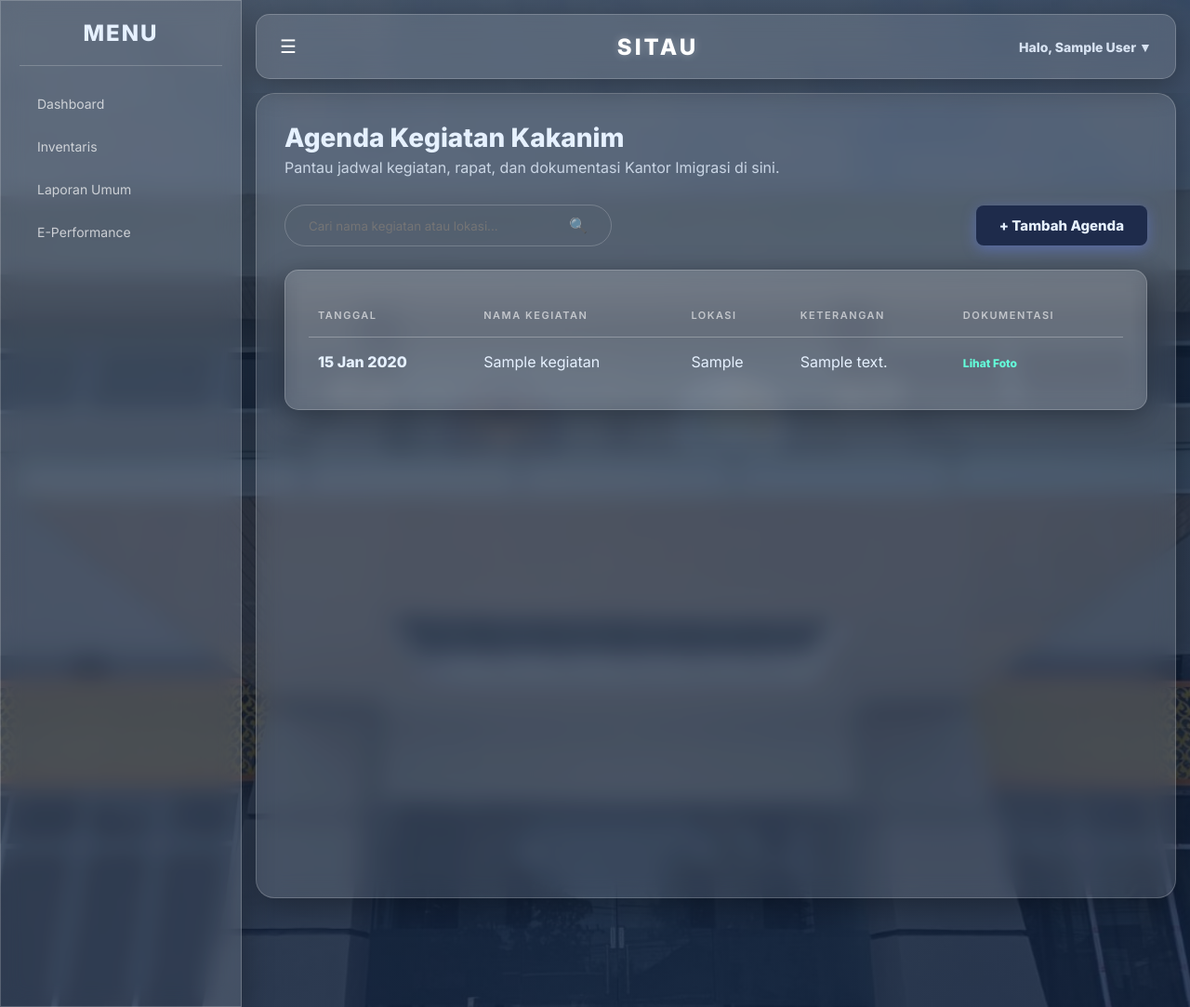
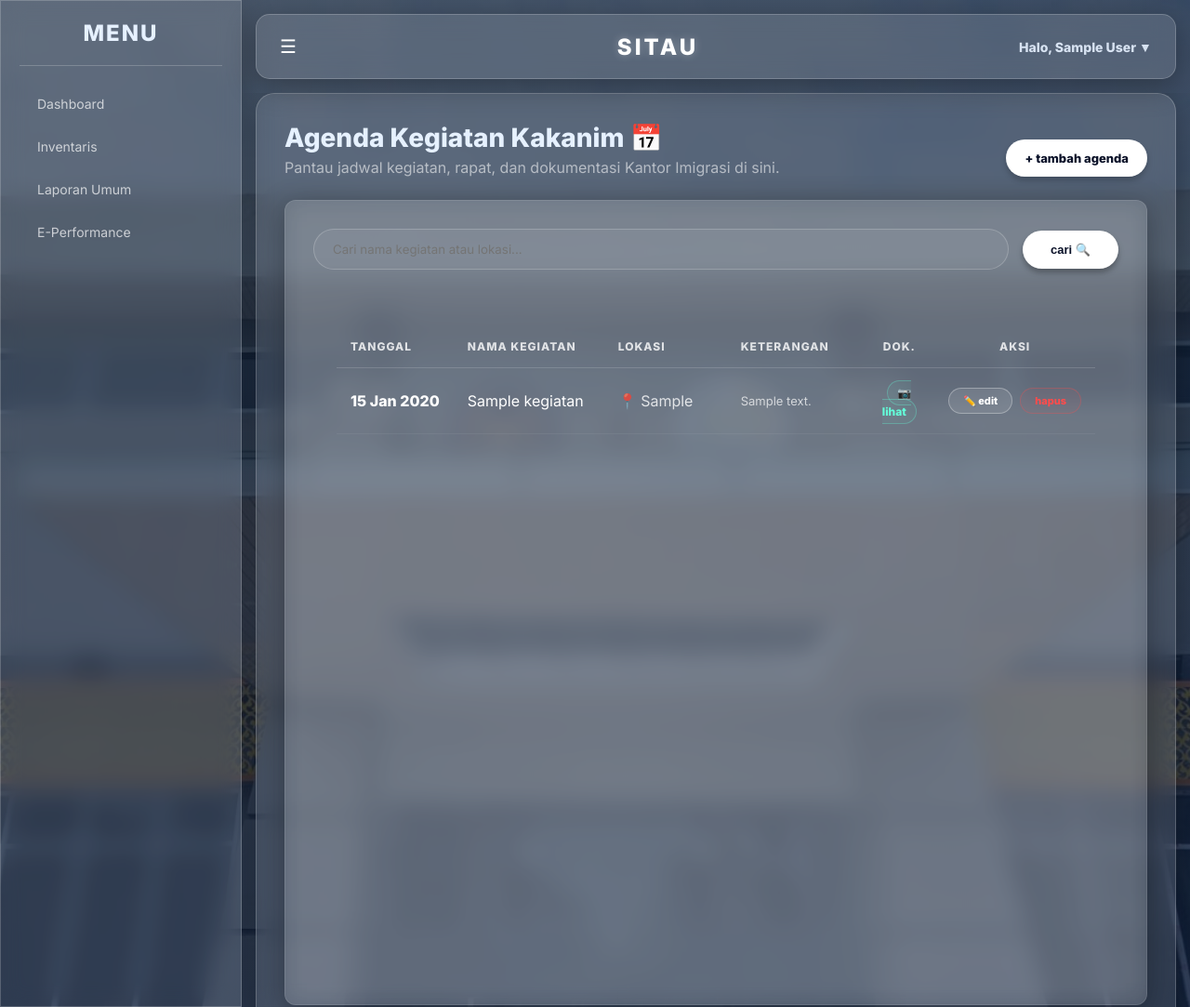
Before and after one commit to rehanzhaky/website, a PHP site: page /agenda_kegiatan.php in a window 1280 px wide. Shown: the whole page at 93% size. Run offline with PHP 8.4, Linux system fonts and the light colour scheme; the visitor is signed in with stand-in values (Sample User, id 1); tables that the repository leaves empty or names only in its code hold one stand-in row (values such as "Sample post").

Commit message:
essential done

```diff
--- a/agenda_kegiatan.php
+++ b/agenda_kegiatan.php
@@ -1,10 +1,18 @@
 <?php
-session_start();
+@session_start(); // Jurus senyap anti-notice PHP!
 if (!isset($_SESSION['user_id'])) {
     header("Location: login.php");
     exit;
 }
+
 require_once 'config/koneksi.php';
+
+// ========================================================
+// LOGIKA HAK AKSES (Cek siapa yang boleh Edit/Hapus)
+// ========================================================
+$role_saat_ini = strtolower($_SESSION['role'] ?? '');
+// Tambahkan role yang berhak ngelola agenda di array ini
+$bisa_edit = in_array($role_saat_ini, ['admin_utama', 'tu_keuangan', 'admin']);
 
 $search = $_GET['cari'] ?? '';
 $sql = "SELECT * FROM agenda_kegiatan WHERE nama_kegiatan LIKE :search OR lokasi LIKE :search ORDER BY tanggal DESC";
@@ -12,63 +20,102 @@ $stmt = $pdo->prepare($sql);
 $stmt->execute(['search' => "%$search%"]);
 $data_agenda = $stmt->fetchAll();
 
+// Panggil header di bawah biar aman
 include 'layouts/header.php';
 include 'layouts/navbar.php';
 ?>
 
-<div class="dashboard-header">
-    <h2>Agenda Kegiatan Kakanim</h2>
-    <p>Pantau jadwal kegiatan, rapat, dan dokumentasi Kantor Imigrasi di sini.</p>
+<div class="dashboard-header" style="display: flex; justify-content: space-between; align-items: flex-end; margin-bottom: 25px;">
+    <div>
+        <h2>Agenda Kegiatan Kakanim 📅</h2>
+        <p style="color: rgba(255,255,255,0.7);">Pantau jadwal kegiatan, rapat, dan dokumentasi Kantor Imigrasi di sini.</p>
     </div>
 
-<div style="display: flex; justify-content: space-between; align-items: center; flex-wrap: wrap; gap: 15px; margin-bottom: 25px;">
+    <?php if ($bisa_edit): ?>
+        <a href="tambah_agenda.php" style="padding: 12px 20px; width: auto; font-size: 13px; background: #ffffff; color: #0a1128; text-decoration: none; border-radius: 30px; font-weight: bold; box-shadow: 0 4px 6px rgba(0,0,0,0.2);">
+            + tambah agenda
+        </a>
+    <?php endif; ?>
+</div>
 
-    <form method="GET" action="" class="search-invisible">
-        <input type="text" name="cari" value="<?= htmlspecialchars($search) ?>" placeholder="Cari nama kegiatan atau lokasi...">
-        <button type="submit" title="Cari">🔍</button>
+<div class="glass panel-utama" style="padding: 30px; border-radius: 12px; border: 1px solid rgba(255,255,255,0.1);">
+
+    <form method="GET" action="" style="margin-bottom: 35px;">
+        <div style="display: flex; align-items: center; gap: 15px;">
+            <div style="flex: 1;">
+                <input type="text" name="cari" class="input-full-width" value="<?= htmlspecialchars($search) ?>" placeholder="Cari nama kegiatan atau lokasi..." style="background: rgba(255,255,255,0.05); border: 1px solid rgba(255,255,255,0.2); color: #fff; padding: 13px 20px; border-radius: 30px; box-sizing: border-box;">
+            </div>
+            <div>
+                <button type="submit" style="padding: 13px 30px; background: #ffffff; color: #0a1128; border: none; border-radius: 30px; font-weight: bold; cursor: pointer; text-transform: lowercase; font-size: 13px; box-shadow: 0 4px 6px rgba(0,0,0,0.3);">
+                    cari 🔍
+                </button>
+            </div>
+        </div>
     </form>
 
-    <a href="tambah_agenda.php" class="btn-shortcut" style="width: auto; padding: 12px 25px;">+ Tambah Agenda</a>
+    <div class="panel-tabel" style="overflow-x: auto;">
+        <table class="table-minimal" style="width: 100%; border-collapse: collapse; text-align: left;">
+            <thead>
+                <tr style="border-bottom: 1px solid rgba(255,255,255,0.2);">
+                    <th style="padding: 15px; color: rgba(255,255,255,0.8); font-size: 12px; font-weight: bold; letter-spacing: 1px; text-transform: uppercase; width: 15%;">TANGGAL</th>
+                    <th style="padding: 15px; color: rgba(255,255,255,0.8); font-size: 12px; font-weight: bold; letter-spacing: 1px; text-transform: uppercase; width: 25%;">NAMA KEGIATAN</th>
+                    <th style="padding: 15px; color: rgba(255,255,255,0.8); font-size: 12px; font-weight: bold; letter-spacing: 1px; text-transform: uppercase; width: 20%;">LOKASI</th>
+                    <th style="padding: 15px; color: rgba(255,255,255,0.8); font-size: 12px; font-weight: bold; letter-spacing: 1px; text-transform: uppercase; width: 20%;">KETERANGAN</th>
+                    <th style="text-align: center; padding: 15px; color: rgba(255,255,255,0.8); font-size: 12px; font-weight: bold; letter-spacing: 1px; text-transform: uppercase; width: 10%;">DOK.</th>
 
-</div>
-
-<div class="panel-tabel glass">
-    <table class="table-minimal">
-        <thead>
-            <tr>
-                <th>Tanggal</th>
-                <th>Nama Kegiatan</th>
-                <th>Lokasi</th>
-                <th>Keterangan</th>
-                <th>Dokumentasi</th>
+                    <?php if ($bisa_edit): ?>
+                        <th style="text-align: center; padding: 15px; color: rgba(255,255,255,0.8); font-size: 12px; font-weight: bold; letter-spacing: 1px; text-transform: uppercase; width: 10%;">AKSI</th>
+                    <?php endif; ?>
                 </tr>
             </thead>
             <tbody>
                 <?php if(count($data_agenda) > 0): ?>
                     <?php foreach($data_agenda as $row): ?>
-                <tr>
-                    <td style="white-space: nowrap;"><strong><?= date('d M Y', strtotime($row['tanggal'])) ?></strong></td>
-                    <td><?= htmlspecialchars($row['nama_kegiatan']) ?></td>
-                    <td><?= htmlspecialchars($row['lokasi']) ?></td>
-                    <td><?= htmlspecialchars($row['keterangan']) ?></td>
-                    <td>
+                    <tr style="border-bottom: 1px solid rgba(255,255,255,0.05); transition: all 0.2s;" onmouseover="this.style.background='rgba(255,255,255,0.03)'" onmouseout="this.style.background='transparent'">
+                        <td style="padding: 15px; color: #ffffff; white-space: nowrap;">
+                            <strong><?= date('d M Y', strtotime($row['tanggal'])) ?></strong>
+                        </td>
+                        <td style="padding: 15px; color: #ffffff; font-weight: 500;">
+                            <?= htmlspecialchars($row['nama_kegiatan']) ?>
+                        </td>
+                        <td style="padding: 15px; color: rgba(255,255,255,0.8);">
+                            📍 <?= htmlspecialchars($row['lokasi']) ?>
+                        </td>
+                        <td style="padding: 15px; color: rgba(255,255,255,0.7); font-size: 13px;">
+                            <?= htmlspecialchars($row['keterangan']) ?>
+                        </td>
+                        <td style="text-align: center; padding: 15px;">
                             <?php if(!empty($row['dokumentasi'])): ?>
-                            <a href="uploads/agenda/<?= $row['dokumentasi'] ?>" target="_blank" style="color: #64ffda; text-decoration: none; font-weight: bold; font-size: 12px;">Lihat Foto</a>
+                                <a href="uploads/agenda/<?= $row['dokumentasi'] ?>" target="_blank" style="color: #64ffda; text-decoration: none; font-weight: bold; font-size: 12px; border: 1px solid rgba(100,255,218,0.3); padding: 5px 10px; border-radius: 20px; background: rgba(100,255,218,0.05);">📷 lihat</a>
                             <?php else: ?>
-                            <span style="color: rgba(255,255,255,0.3); font-size: 12px;">Tidak ada</span>
+                                <span style="color: rgba(255,255,255,0.3); font-size: 11px; font-style: italic;">kosong</span>
                             <?php endif; ?>
                         </td>
+
+                        <?php if ($bisa_edit): ?>
+                            <td style="padding: 15px;">
+                                <div style="display: flex; justify-content: center; gap: 8px;">
+                                    <a href="edit_agenda.php?id=<?= $row['id'] ?>" style="display: flex; align-items: center; justify-content: center; padding: 6px 15px; font-size: 11px; color: #ffffff; background: rgba(255,255,255,0.1); border: 1px solid rgba(255,255,255,0.3); border-radius: 20px; text-decoration: none; font-weight: bold; white-space: nowrap;">
+                                        ✏️ edit
+                                    </a>
+                                    <a href="hapus_agenda.php?id=<?= $row['id'] ?>" onclick="return confirm('Yakin ingin menghapus agenda kegiatan ini?')" style="display: flex; align-items: center; justify-content: center; padding: 6px 15px; font-size: 11px; color: #ff4c4c; background: rgba(255,76,76,0.05); border: 1px solid rgba(255,76,76,0.3); border-radius: 20px; text-decoration: none; font-weight: bold; white-space: nowrap;">
+                                        hapus
+                                    </a>
+                                </div>
+                            </td>
+                        <?php endif; ?>
                     </tr>
                     <?php endforeach; ?>
                 <?php else: ?>
                     <tr>
-                    <td colspan="5" style="text-align: center; padding: 30px; opacity: 0.7;">
-                        Belum ada agenda kegiatan yang dicatat.
+                        <td colspan="<?= $bisa_edit ? '6' : '5' ?>" style="text-align: center; padding: 50px; opacity: 0.5; color: #ffffff;">
+                            Belum ada agenda kegiatan yang dicatat atau ditemukan.
                         </td>
                     </tr>
                 <?php endif; ?>
             </tbody>
         </table>
     </div>
+</div>
 
 <?php include 'layouts/footer.php'; ?>
```
Lines whose indentation alone changed are shown as unchanged.
